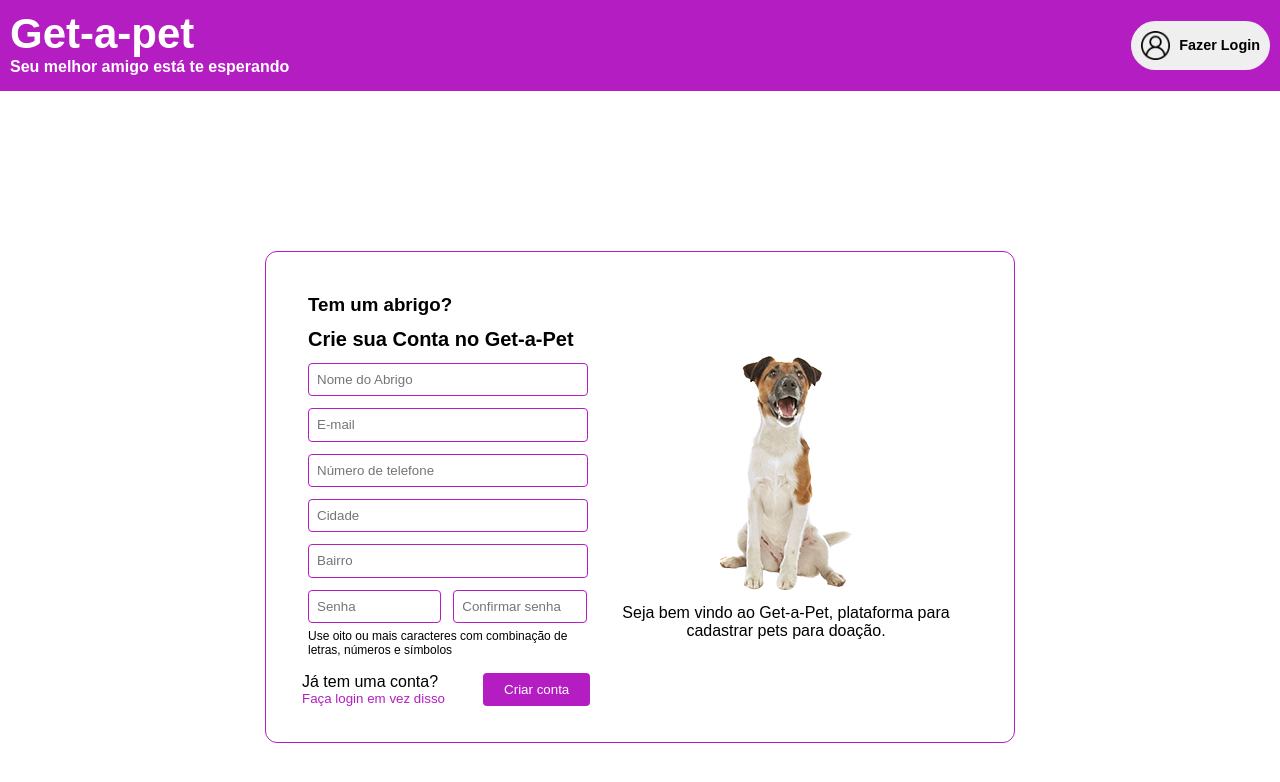
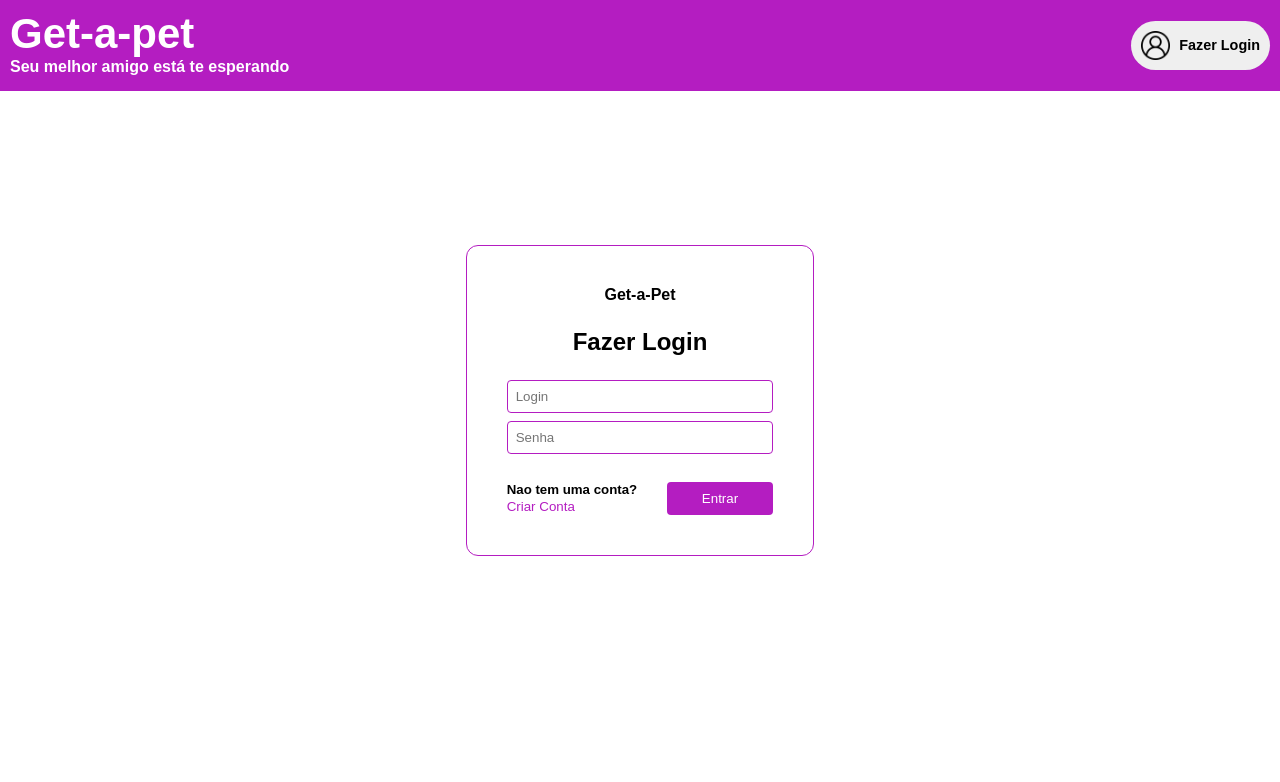
Before and after one commit to gabrielplhrs/AdoteUmPet, an Angular app: page / in a window 1280 px wide. Shown: the top 782 px of the page. Built offline with nearby package versions, Linux system fonts and the light colour scheme; a web font is replaced by a local one.

Commit message:
Cria tela de login

```diff
--- a/src/app/app.component.html
+++ b/src/app/app.component.html
@@ -1,6 +1,6 @@
 <main class="main">
   <app-headerbar></app-headerbar>
-  <app-cadastro-screen></app-cadastro-screen>
+  <app-login-screen></app-login-screen>
   <!-- <app-abrigo-screen></app-abrigo-screen> -->
   <!-- <app-animal-profile></app-animal-profile> -->
   <!-- <app-searchscreen></app-searchscreen> -->
--- a/src/app/app.component.ts
+++ b/src/app/app.component.ts
@@ -9,11 +9,12 @@ import { SearchscreenComponent } from './screens/searchscreen/searchscreen.compo
 import { AnimalProfileComponent } from './screens/animal-profile/animal-profile.component';
 import { AbrigoScreenComponent } from './screens/abrigo-screen/abrigo-screen.component';
 import { CadastroScreenComponent } from './screens/cadastro-screen/cadastro-screen.component';
+import { LoginScreenComponent } from './screens/login-screen/login-screen.component';
 
 @Component({
   selector: 'app-root',
   standalone: true,
-  imports: [CommonModule, RouterOutlet, HeaderbarComponent, /* MainContentComponent, SidebarComponent, AnimalFormComponent,*/CadastroScreenComponent, AnimalProfileComponent,AbrigoScreenComponent, SearchscreenComponent],
+  imports: [CommonModule, RouterOutlet, HeaderbarComponent, /* MainContentComponent, SidebarComponent, AnimalFormComponent,*/LoginScreenComponent, CadastroScreenComponent, AnimalProfileComponent,AbrigoScreenComponent, SearchscreenComponent],
   templateUrl: './app.component.html',
   styleUrl: './app.component.css'
 })
--- a/src/app/screens/cadastro-screen/cadastro-screen.component.html
+++ b/src/app/screens/cadastro-screen/cadastro-screen.component.html
@@ -3,14 +3,14 @@
     <div class="cadastro-box-form">
       <h3>Tem um abrigo?</h3>
       <h1>Crie sua Conta no Get-a-Pet</h1>
-      <input class="input input-normal" placeholder="Nome do Abrigo" type="text">
-      <input class="input input-normal" placeholder="E-mail" type="text">
-      <input class="input input-normal" placeholder="Número de telefone" type="text">
-      <input class="input input-normal" placeholder="Cidade" type="text">
-      <input class="input input-normal" placeholder="Bairro" type="text">
+      <input required class="input input-normal" placeholder="Nome do Abrigo" type="text">
+      <input required class="input input-normal" placeholder="E-mail" type="text">
+      <input required class="input input-normal" placeholder="Número de telefone" type="text">
+      <input required class="input input-normal" placeholder="Cidade" type="text">
+      <input required class="input input-normal" placeholder="Bairro" type="text">
       <div class="div-senhas">
-        <input class="input input-senha" placeholder="Senha" type="password">
-        <input class="input input-senha" placeholder="Confirmar senha" type="password">
+        <input required class="input input-senha" placeholder="Senha" type="password">
+        <input required class="input input-senha" placeholder="Confirmar senha" type="password">
         <p>Use oito ou mais caracteres com combinação de letras, números e símbolos</p>
       </div>
       <div class="botoes-div">
--- /dev/null
+++ b/src/app/screens/login-screen/login-screen.component.css
@@ -0,0 +1,72 @@
+section{
+  display: flex;
+  align-items: center;
+  justify-content: center;
+  flex-direction: column;
+}
+
+.login-box{
+  border: 1px solid #B41DC1;
+  padding: 40px;
+  border-radius: 12px;
+  margin-top: 12%;
+}
+
+.header-login{
+  display: flex;
+  align-items: center;
+  justify-content: center;
+  flex-direction: column;
+}
+
+.header-login h1{
+  margin-top: 1em;
+}
+
+.form-login{
+  display: flex;
+  align-items: flex-start;
+  flex-direction: column;
+  margin-top: 1em;
+  margin-bottom: 1em;
+}
+
+.form-login input{
+  border: 1px solid #B41DC1;
+  border-radius: 4px;
+  height: 2.5em;
+  padding-left: 8px;
+  margin-top: 8px;
+  width: 20em;
+}
+
+.botoes-login{
+  display: flex;
+  justify-content: space-between;
+  flex-direction: row;
+  padding-top: 12px;
+}
+
+.botao-entrar{
+  background-color: #B41DC1;
+  width: 8em;
+  border: none;
+  border-radius: 4px;
+  color: white;
+}
+
+.botao-entrar:hover{
+  background-color: #7a2f81;
+  cursor: pointer;
+}
+
+.botao-criar-conta{
+  color: #B41DC1;
+  background-color: white;
+  border: none;
+}
+
+.botao-criar-conta:hover{
+  color: #7a2f81;
+  cursor: pointer;
+}
--- /dev/null
+++ b/src/app/screens/login-screen/login-screen.component.html
@@ -0,0 +1,19 @@
+<section>
+  <div class="login-box">
+    <div class="header-login">
+      <h4>Get-a-Pet</h4>
+      <h1>Fazer Login</h1>
+    </div>
+    <div class="form-login">
+      <input required placeholder="Login" type="text">
+      <input required placeholder="Senha" type="password">
+    </div>
+    <div class="botoes-login">
+      <div>
+        <h5>Nao tem uma conta?</h5>
+        <button class="botao-criar-conta">Criar Conta</button>
+      </div>
+      <button class="botao-entrar">Entrar</button>
+    </div>
+  </div>
+</section>
```
Also changed, not shown: src/app/screens/login-screen/login-screen.component.ts (added, +12 -0 lines), 1 other file (tests, documents, lock files or other folders).
